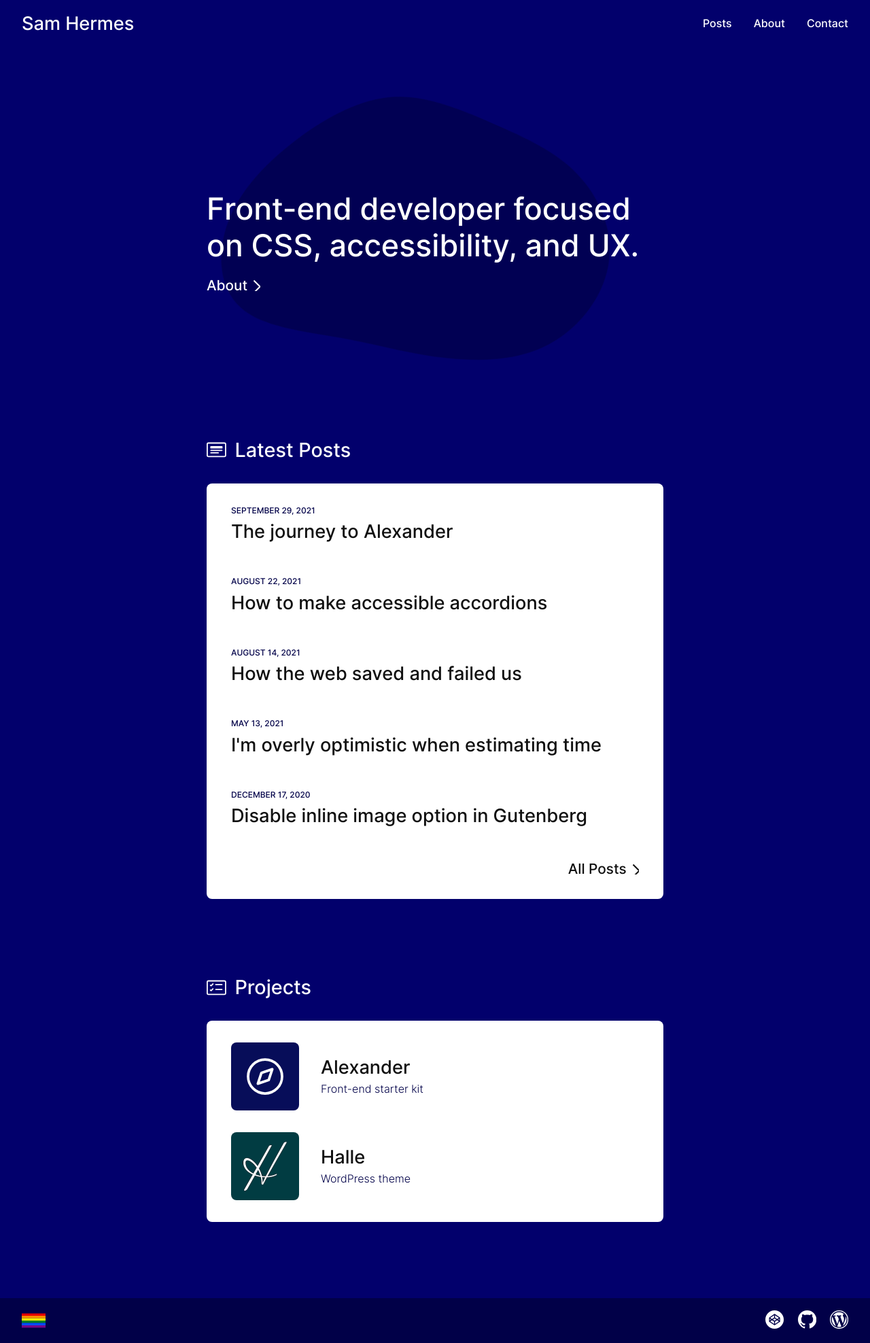
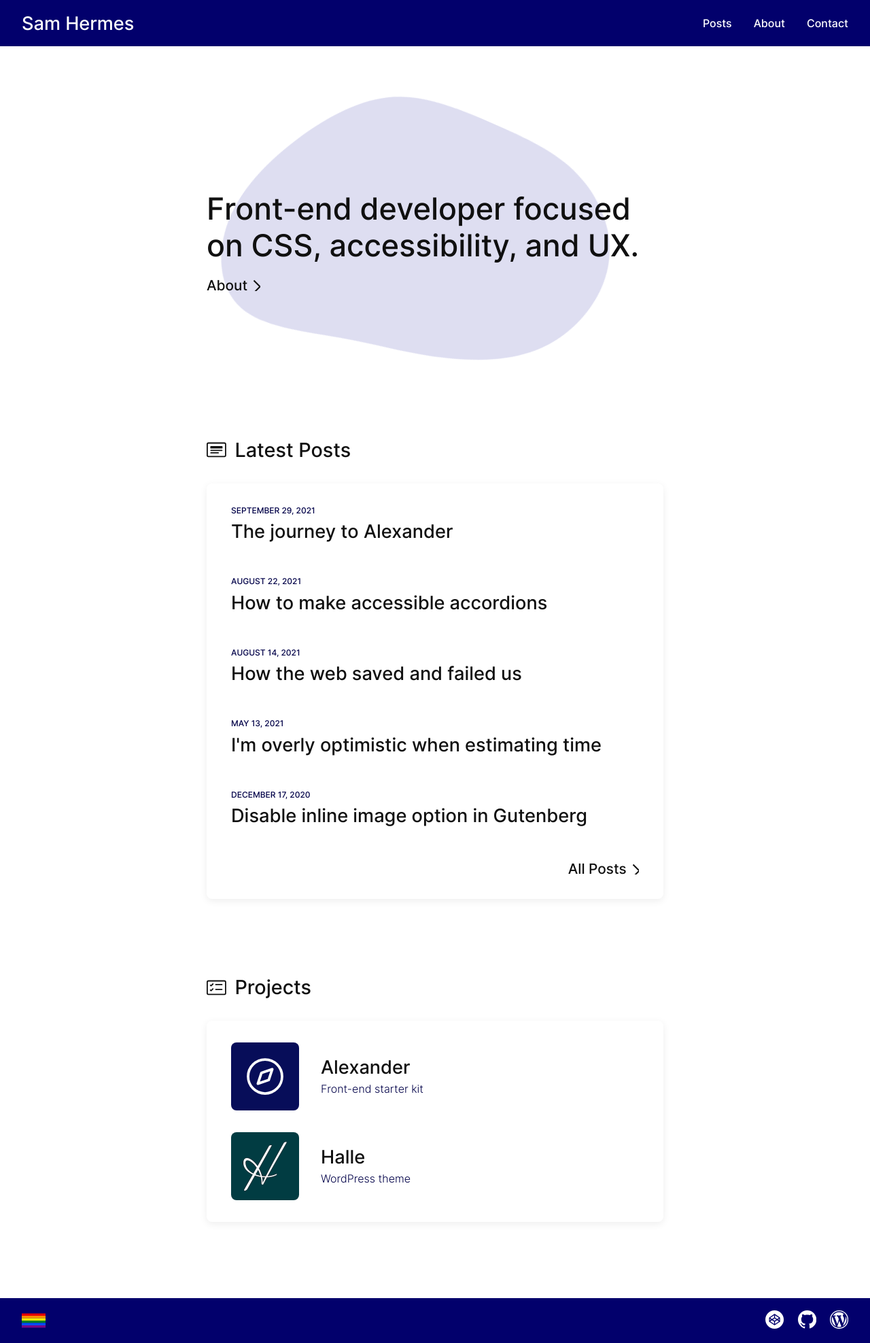
Before and after one commit to samhermes/samhermes.github.io, a Jekyll site: the page built from index.md, in a window 1280 px wide. Shown: the whole page at 68% size. Built offline with Jekyll 4.4.1, drawn with Linux system fonts in a browser that asks for light colours.

Commit message:
What was I thinking thinking

```diff
--- a/_includes/head.html
+++ b/_includes/head.html
@@ -7,7 +7,7 @@
 <meta name="description"
     content="{% if page.excerpt %}{{ page.excerpt | strip_html | strip_newlines | truncate: 160 }}{% else %}{{ site.description }}{% endif %}">
 
-<link rel="stylesheet" href="/css/main.css?v=1.3.2">
+<link rel="stylesheet" href="/css/main.css?v=1.3.3">
 {% if page.custom_css %}
 <link rel="stylesheet" href="{{ page.custom_css }}.css">
 {% endif %}
--- a/_sass/_about.scss
+++ b/_sass/_about.scss
@@ -6,6 +6,7 @@
         margin-top: 0.3rem;
         margin-left: 1rem;
         margin-bottom: 1rem;
+        border-radius: 0.5rem;
 
         @media screen and (min-width: 28.125em) {
             width: 11rem;
--- a/_sass/_global.scss
+++ b/_sass/_global.scss
@@ -133,7 +133,6 @@
   box-sizing: border-box;
   padding: 1rem 0;
   margin: 0 auto;
-  background-color: $color-dark;
   position: relative;
 
   .contain {
--- a/_sass/_home.scss
+++ b/_sass/_home.scss
@@ -1,9 +1,4 @@
 .page-home {
-    .page {
-        background: $color-light;
-        color: #fff;
-    }
-
     .more {
         font-size: 1.3rem;
         font-weight: 500;
@@ -73,10 +68,6 @@
                 font-size: 2.8rem;
             }
         }
-
-        a {
-            color: #fff;
-        }
     }
 
     h2 {
@@ -108,6 +99,7 @@
     flex-direction: column;
     background: #fff;
     color: $color-dark;
+    box-shadow: 0 3px 12px rgba(0, 0, 0, 0.07);
     border-radius: 0.5rem;
     padding: 1.25rem 1.25rem;
 
```
Also changed, not shown: _includes/blob.svg.
